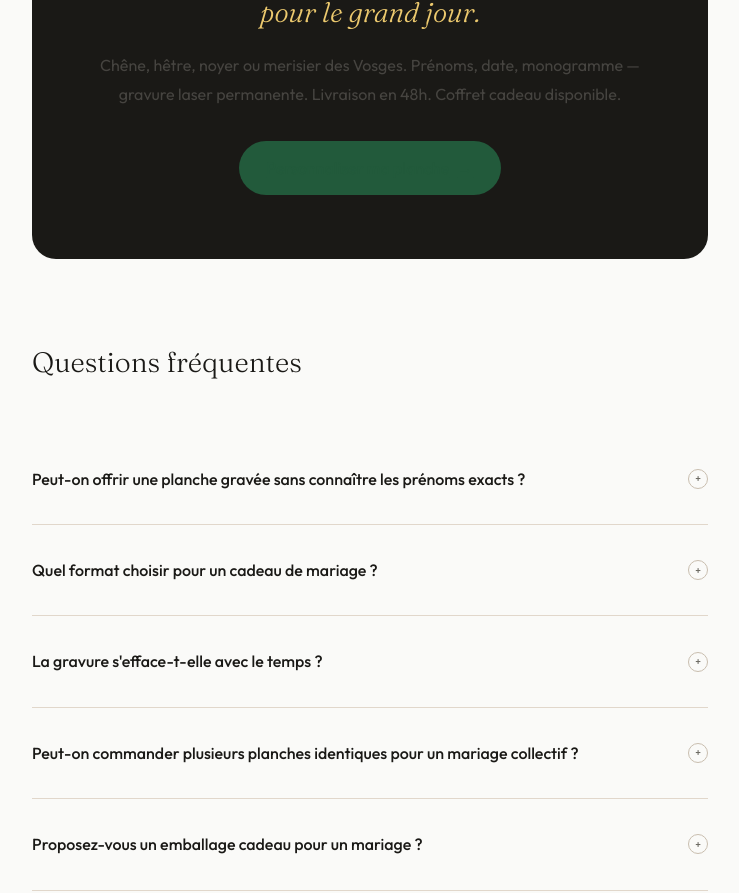
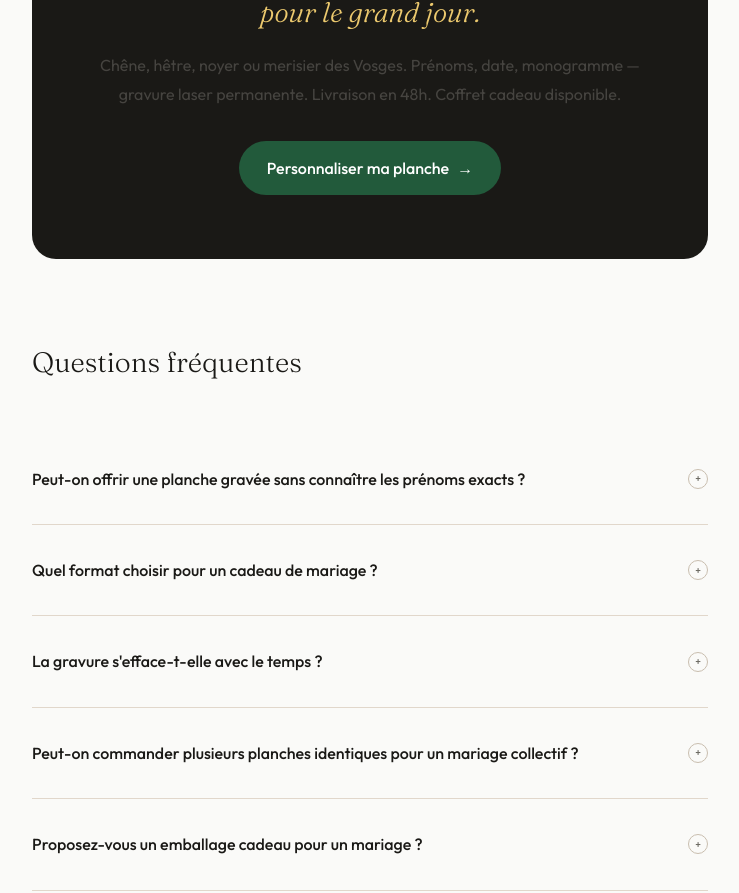
Before and after one commit to Simondbc/boisenserie, a website: page blog/cadeau-mariage-original.html in a window 1280 px wide. Shown: the part 6246-7139 px from the top of the page, without its empty margins (270-1009 px from the left). Drawn offline with Linux system fonts and the light colour scheme.

Commit message:
Update cadeau-mariage-original.html

```diff
--- a/blog/cadeau-mariage-original.html
+++ b/blog/cadeau-mariage-original.html
@@ -345,7 +345,7 @@ button{cursor:pointer;font-family:var(--fb);border:none;background:none}
       <div class="article-cta-label">Cadeau de mariage</div>
       <div class="article-cta-title">Personnalisez votre planche<br><em>pour le grand jour.</em></div>
       <p class="article-cta-desc">Chêne, hêtre, noyer ou merisier des Vosges. Prénoms, date, monogramme — gravure laser permanente. Livraison en 48h. Coffret cadeau disponible.</p>
-      <a href="/personnalisation" class="btn-brand">Personnaliser ma planche </a>
+      <a href="/personnalisation" class="btn-brand btn-arrow" style="color:white;text-decoration:none;">Personnaliser ma planche</a>
     </div>
 
     <!-- FAQ -->
```
